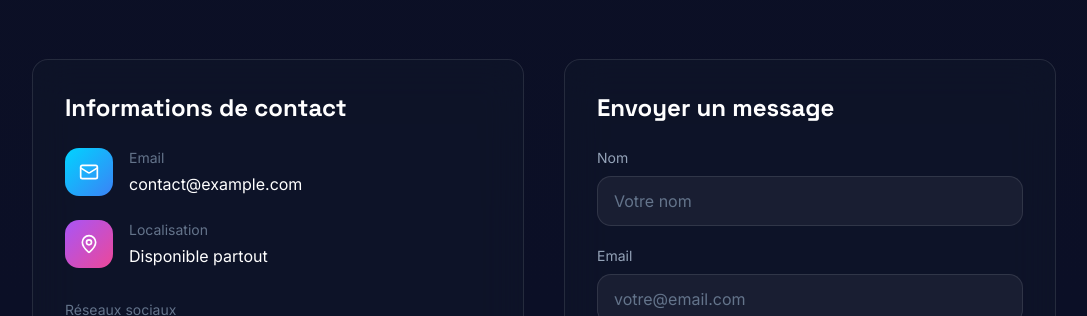
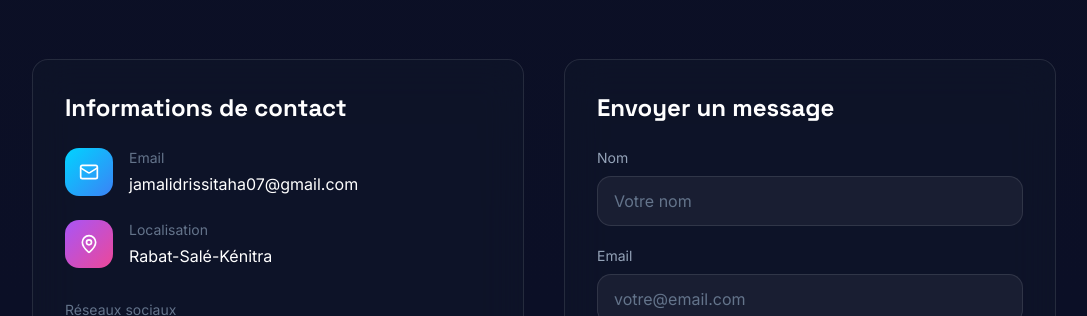
Before and after one commit to tahaidrissi20062006/portfolio-website, a React (Vite) app in the folder app/: page / in a window 1280 px wide. Shown: the part 4494-4810 px from the top of the page, without its empty margins (96-1183 px from the left). Built offline with nearby package versions, Linux system fonts and the light colour scheme.

Commit message:
Initial commit

```diff
--- a/app/src/sections/Contact.tsx
+++ b/app/src/sections/Contact.tsx
@@ -102,10 +102,10 @@ export default function Contact() {
                   <div>
                     <div className="text-sm text-slate-500 mb-1">Email</div>
                     <a
-                      href="mailto:contact@example.com"
+                      href="mailto:jamalidrissitaha07@gmail.com"
                       className="text-white hover:text-accent-cyan transition-colors"
                     >
-                      contact@example.com
+                      jamalidrissitaha07@gmail.com
                     </a>
                   </div>
                 </div>
@@ -116,7 +116,7 @@ export default function Contact() {
                   </div>
                   <div>
                     <div className="text-sm text-slate-500 mb-1">Localisation</div>
-                    <span className="text-white">Disponible partout</span>
+                    <span className="text-white">Rabat-Salé-Kénitra</span>
                   </div>
                 </div>
               </div>
```
